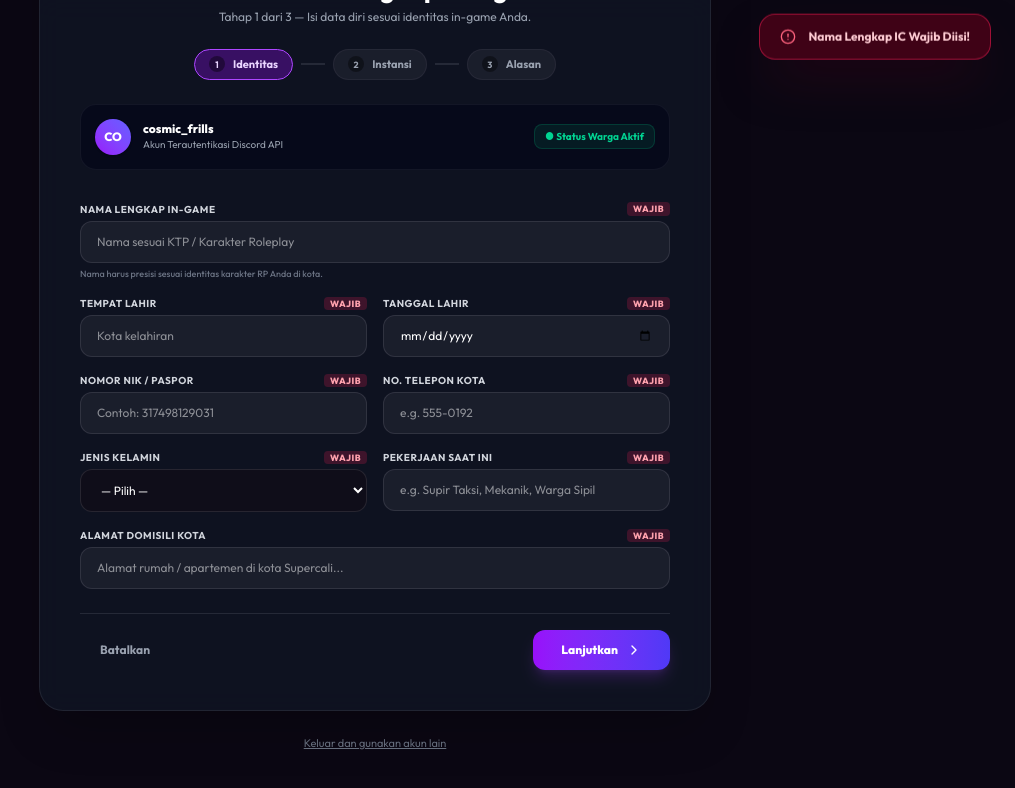
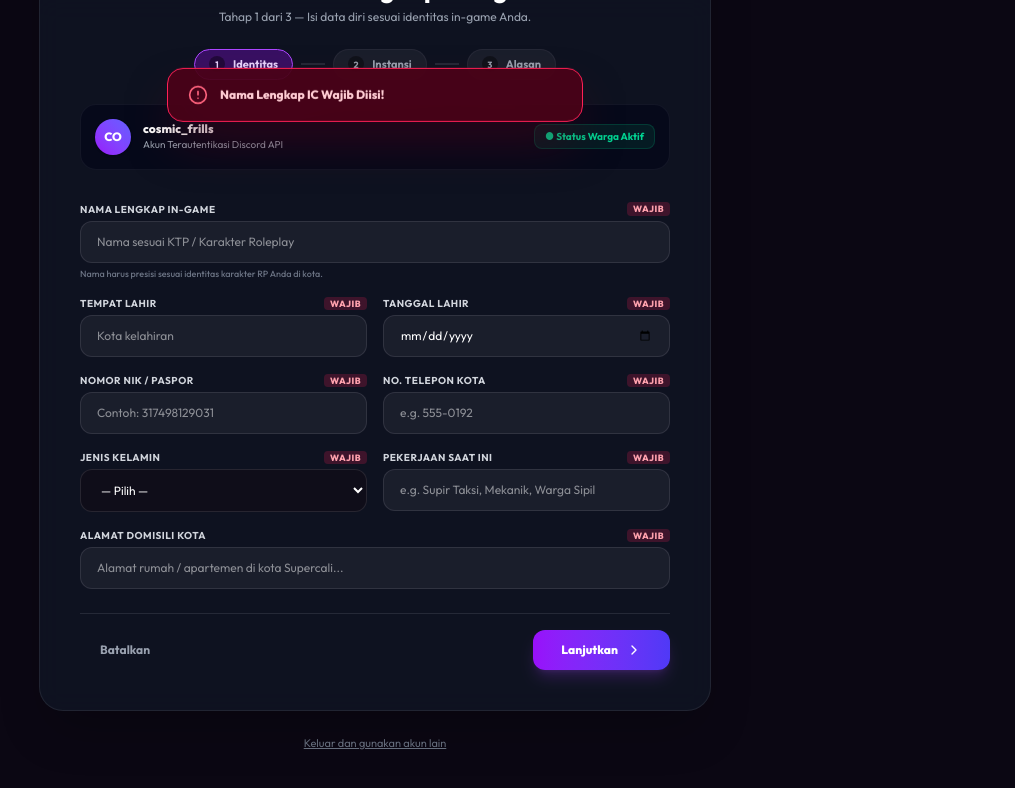
Before and after one commit to powered-by-butterscotch/supercaliweb, a Next.js app: page /dashboard/apply in a window 1280 px wide. Both pictures are taken after a click on the button "Lanjutkan". Shown: the part 236-1024 px from the top of the page, without its empty margins (265-1280 px from the left). Built offline with nearby package versions, Linux system fonts and the light colour scheme.

Commit message:
fix: elevate Toast UI z-index and center position, parse dynamic API error responses

```diff
--- a/src/app/dashboard/apply/page.tsx
+++ b/src/app/dashboard/apply/page.tsx
@@ -126,11 +126,12 @@ export default function ApplyDataForm() {
             origin: { y: 0.6 }
           });
         } else {
-          triggerToast("Gagal mengirimkan berkas pengajuan. Silakan coba kembali!");
+          const errData = await res.json().catch(() => ({}));
+          triggerToast(errData.error || "Gagal mengirimkan berkas pengajuan. Silakan coba kembali!");
         }
-      } catch (err) {
+      } catch (err: any) {
         console.error(err);
-        triggerToast("Terjadi masalah koneksi server!");
+        triggerToast(err?.message || "Terjadi masalah koneksi server!");
       } finally {
         setIsSubmitting(false);
       }
@@ -146,16 +147,16 @@ export default function ApplyDataForm() {
   return (
     <div className="flex-1 flex flex-col justify-center items-center px-4 py-12 min-h-screen bg-[#0b0713]">
 
-      {/* Modern Floating Toast Notification */}
+      {/* Modern Floating Toast Notification (High Z-Index so it is never hidden) */}
       {toast.show && (
-        <div className="fixed top-6 right-6 z-50 animate-bounce duration-300">
-          <div className={`px-5 py-3.5 rounded-2xl shadow-2xl backdrop-blur-xl border flex items-center gap-3 text-xs font-bold ${
+        <div className="fixed top-20 left-1/2 -translate-x-1/2 z-[9999] animate-bounce duration-300 w-full max-w-md px-4">
+          <div className={`px-5 py-4 rounded-2xl shadow-2xl backdrop-blur-2xl border flex items-center gap-3 text-xs font-black ${
             toast.type === "error"
-              ? "bg-rose-950/80 border-rose-500/50 text-rose-200 shadow-rose-950/50"
-              : "bg-emerald-950/80 border-emerald-500/50 text-emerald-200 shadow-emerald-950/50"
+              ? "bg-rose-950/90 border-rose-500 text-rose-200 shadow-rose-950/80"
+              : "bg-emerald-950/90 border-emerald-500 text-emerald-200 shadow-emerald-950/80"
           }`}>
-            <AlertCircle className="w-4 h-4 shrink-0 text-rose-400" />
-            <span>{toast.msg}</span>
+            <AlertCircle className="w-5 h-5 shrink-0 text-rose-400" />
+            <span className="leading-snug">{toast.msg}</span>
           </div>
         </div>
       )}
```
